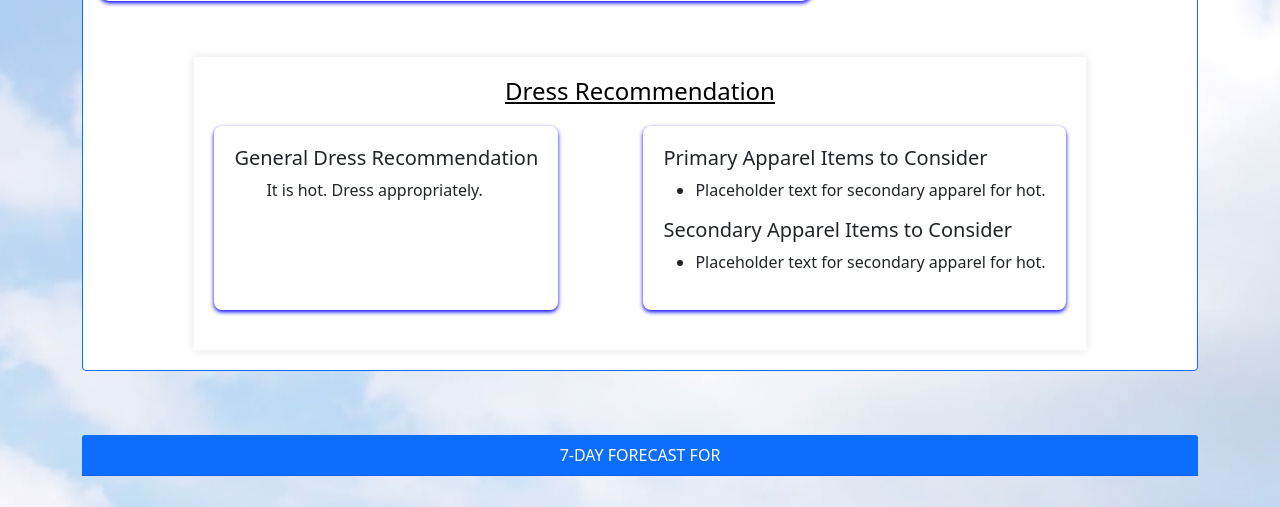
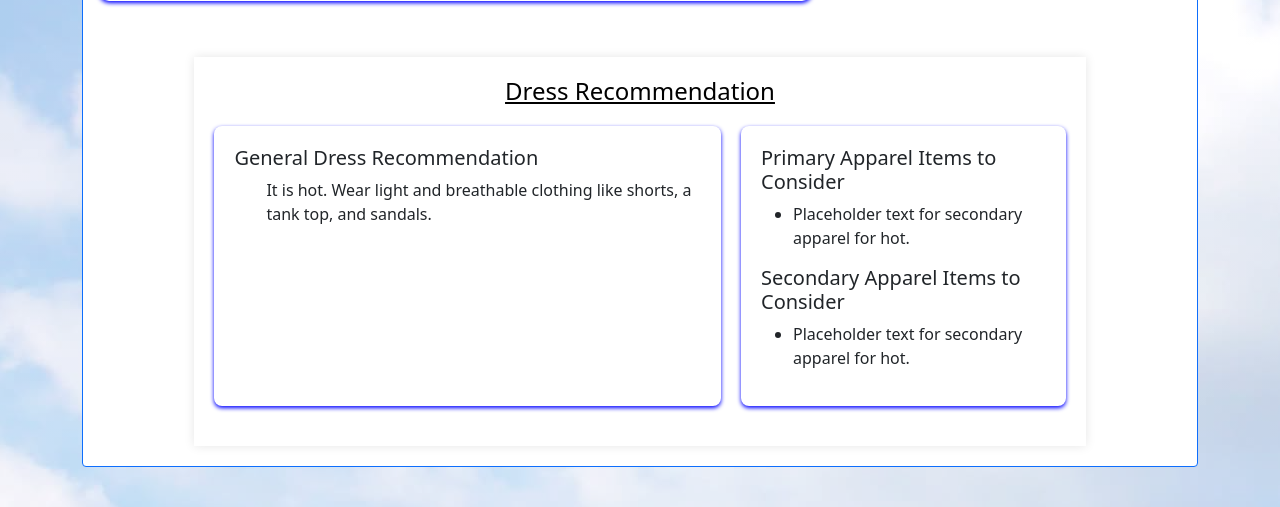
Before and after one commit to cale-ndsu/CSCI313Project-Weatherwise, a Django app: template weatherwise/weather_app/templates/weather_app/weather.html in a window 1280 px wide. Shown: the part 355-862 px from the top of the page. Run offline with Django 5.2, Linux system fonts and the light colour scheme; the template is opened without the code that fills it, so the values that code supplies are empty.

Commit message:
Added more detailed descriptions of dress

```diff
--- a/weatherwise/weather_app/templates/weather_app/weather.html
+++ b/weatherwise/weather_app/templates/weather_app/weather.html
@@ -66,17 +66,17 @@
                 <h5>General Dress Recommendation</h5>
                 <ul>
                 {% if feel_temp < 0 %}
-                    <p>It is very cold. Dress appropriately.</p>
+                    <p>It is very cold. Bundle up with a heavy coat, scarf, gloves, and boots.</p>
                 {% elif feel_temp < 20 %}
-                    <p>It is quite cold. Dress appropriately.</p>
+                    <p>It is quite cold. Layer up with a warm sweater, jacket, and hat.</p>
                 {% elif feel_temp < 40 %}
-                    <p>It is cold. Dress appropriately.</p>
+                    <p>It is cold. Wear a medium-weight jacket or coat with a long-sleeve shirt.</p>
                 {% elif feel_temp < 60 %}
-                    <p>It is brisk. Dress appropriately.</p>
+                    <p>It is brisk. Put on a light jacket, jeans, and closed-toe shoes.</p>
                 {% elif feel_temp < 80 %}
-                    <p>It is warm. Dress appropriately.</p>
+                    <p>It is warm. Opt for a t-shirt, jeans, and comfortable shoes.</p>
                 {% else %}
-                    <p>It is hot. Dress appropriately.</p>
+                    <p>It is hot. Wear light and breathable clothing like shorts, a tank top, and sandals.</p>
                 {% endif %}
                 </ul>
             </div>
```
